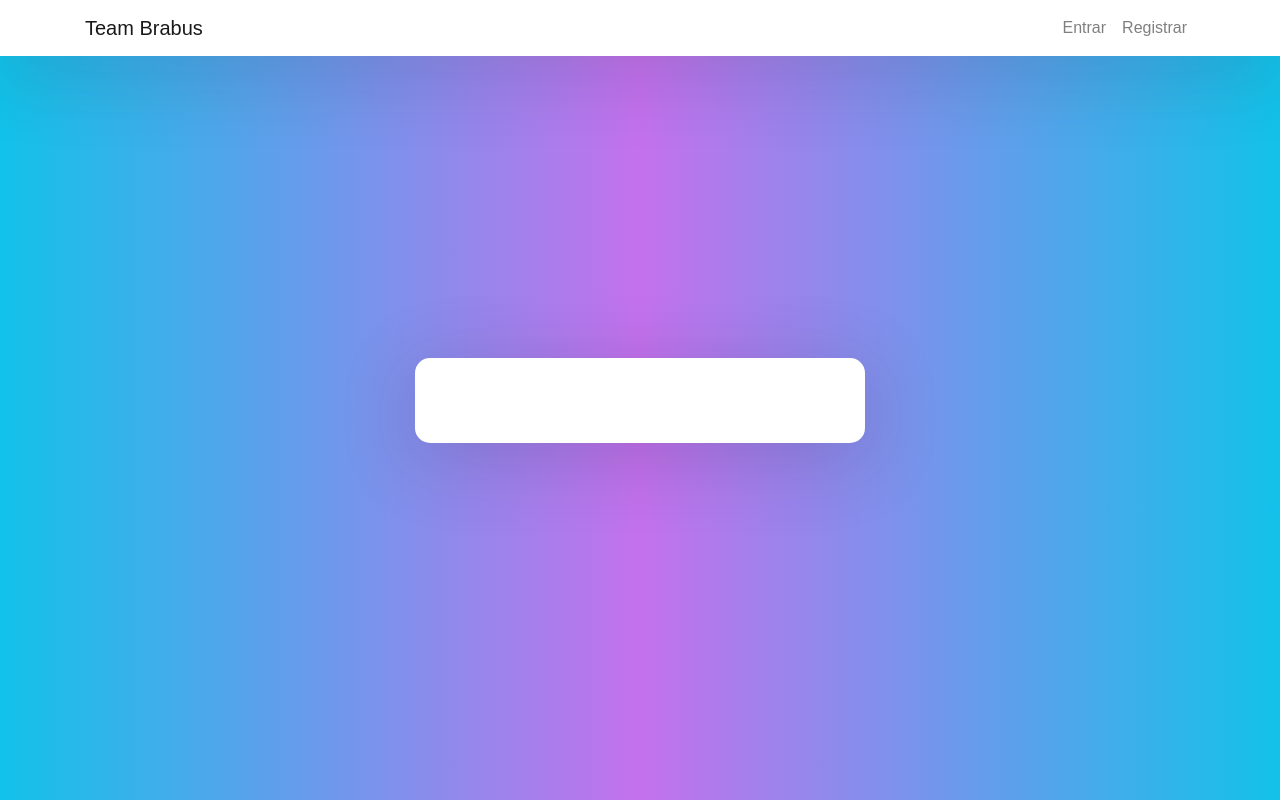
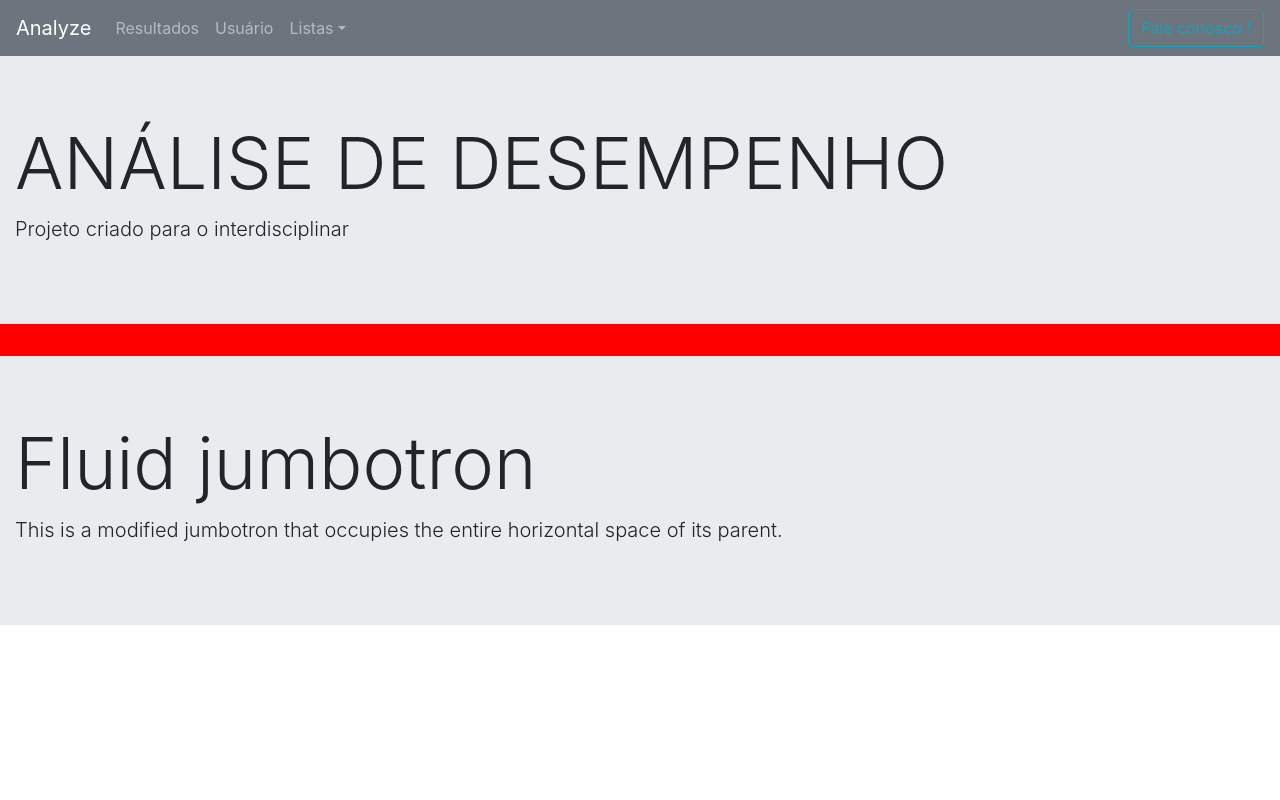
Before and after one commit to gribeiros/analiseinter, a React (Create React App) app in the folder frontend/: page /home in a window 1280 px wide. Built offline with nearby package versions, Linux system fonts and the light colour scheme.

Commit message:
Fix login

```diff
--- a/frontend/src/App.jsx
+++ b/frontend/src/App.jsx
@@ -1,39 +1,9 @@
 import React from 'react';
-import '../node_modules/bootstrap/dist/css/bootstrap.min.css';
-import { BrowserRouter as Router, Switch, Route, Link } from "react-router-dom";
-
-import Login from "./components/login.component";
-import SignUp from "./components/signup.component";
+import Routes from './routes'
 
 function App() {
-  return (<Router>
-    <div className="App">
-      <nav className="navbar navbar-expand-lg navbar-light fixed-top">
-        <div className="container">
-          <Link className="navbar-brand" to={"/sign-in"}>Team Brabus</Link>
-          <div className="collapse navbar-collapse" id="navbarTogglerDemo02">
-            <ul className="navbar-nav ml-auto">
-              <li className="nav-item">
-                <Link className="nav-link" to={"/sign-in"}>Entrar</Link>
-              </li>
-              <li className="nav-item">
-                <Link className="nav-link" to={"/sign-up"}>Registrar</Link>
-              </li>
-            </ul>
-          </div>
-        </div>
-      </nav>
-
-      <div className="outer">
-        <div className="inner">
-          <Switch>
-            <Route exact path='/' component={Login} />
-            <Route path="/sign-in" component={Login} />
-            <Route path="/sign-up" component={SignUp} />
-          </Switch>
-        </div>
-      </div>
-    </div></Router>
+  return (
+  <Routes />
   );
 }
 
--- /dev/null
+++ b/frontend/src/Pages/home/Home.css
@@ -0,0 +1,3 @@
+.Home {
+    background-color: red;
+  }
--- /dev/null
+++ b/frontend/src/Pages/home/Home.jsx
@@ -0,0 +1,24 @@
+import React from 'react'
+import Header from '../../components/Header'
+import Article from '../../components/Article'
+import Footer from '../../components/Footer'
+
+
+import { BrowserRouter as Router } from "react-router-dom";
+
+import './Home.css'
+
+function Home(props) {
+    return (
+        <Router>
+            <div className="Home">
+                <Header />
+                <Article />
+                <footer>
+                    <Footer />
+                </footer>
+            </div>
+        </Router>
+    )
+}
+export default Home
--- a/frontend/src/index.css
+++ b/frontend/src/Pages/login/Login.css
@@ -2,13 +2,16 @@
     box-sizing: border-box;
   }
 
-  body {
+  .Loginc {
+
     min-height: 100vh;
     display: flex;
+    justify-content: center;
+    padding: 250px;
     font-weight: 400;
     font-family: sans-serif;
     background: #12c2e9;  /* fallback for old browsers */
-    background: -webkit-linear-gradient(to right, #f64f59, #c471ed, #12c2e9);  /* Chrome 10-25, Safari 5.1-6 */
+    background: -webkit-linear-gradient(to right, #12c2e9, #c471ed, #12c2e9);  /* Chrome 10-25, Safari 5.1-6 */
     background: linear-gradient(to right, #12c2e9, #c471ed, #12c2e9); /* W3C, IE 10+/ Edge, Firefox 16+, Chrome 26+, Opera 12+, Safari 7+ */
 
   }
--- a/frontend/src/Pages/Login.jsx
+++ b/frontend/src/Pages/login/Login.jsx
@@ -1,16 +1,20 @@
 import React from 'react';
-import '../node_modules/bootstrap/dist/css/bootstrap.min.css';
+import '../../../node_modules/bootstrap/dist/css/bootstrap.min.css';
 import { BrowserRouter as Router, Switch, Route, Link } from "react-router-dom";
 
-import Login from "./components/login.component";
-import SignUp from "./components/signup.component";
+import Login from "../../components/login.component";
+import SignUp from "../../components/signup.component";
+
+import './Login.css';
+
 
 function Loginx() {
-  return (<Router>
-    <div className="App">
+  return (
+  <Router>
+    <div className="Loginc">
       <nav className="navbar navbar-expand-lg navbar-light fixed-top">
         <div className="container">
-          <Link className="navbar-brand" to={"/sign-in"}>Team Brabus</Link>
+          <Link className="navbar-brand">Team Brabus</Link>
           <div className="collapse navbar-collapse" id="navbarTogglerDemo02">
             <ul className="navbar-nav ml-auto">
               <li className="nav-item">
@@ -27,8 +31,7 @@ function Loginx() {
       <div className="outer">
         <div className="inner">
           <Switch>
-            <Route exact path='/' component={Login} />
-            <Route path="/sign-in" component={Login} />
+            <Route exact path='/login' component={Login} />
             <Route path="/sign-up" component={SignUp} />
           </Switch>
         </div>
--- a/frontend/src/components/Footer.jsx
+++ b/frontend/src/components/Footer.jsx
@@ -1,8 +1,16 @@
-import React from 'react'
+import React from 'react';
+import { Jumbotron, Container } from 'reactstrap';
 
 function Footer() {
     return (
-        <h4>Rodapé</h4>
+        <div>
+        <Jumbotron fluid>
+          <Container fluid>
+            <h1 className="display-3">Fluid jumbotron</h1>
+            <p className="lead">This is a modified jumbotron that occupies the entire horizontal space of its parent.</p>
+          </Container>
+        </Jumbotron>
+      </div>
     )
 }
 
--- a/frontend/src/components/Header.jsx
+++ b/frontend/src/components/Header.jsx
@@ -10,7 +10,8 @@ import {
   UncontrolledDropdown,
   DropdownToggle,
   DropdownMenu,
-  DropdownItem
+  DropdownItem,
+  Button
 } from 'reactstrap';
 
 function Header(props) {
@@ -20,7 +21,7 @@ function Header(props) {
 
   return (
     <div>
-      <Navbar color="primary" dark expand="md">
+      <Navbar color="secondary" dark expand="md">
         <NavbarBrand href="/">Analyze</NavbarBrand>
         <NavbarToggler onClick={toggle} />
         <Collapse isOpen={isOpen} navbar>
@@ -50,7 +51,7 @@ function Header(props) {
               </DropdownMenu>
             </UncontrolledDropdown>
           </Nav>
-          <NavLink href="/option/" style={{ color: 'red' }}>Fale Conosco!</NavLink>
+          <Button outline color="info">Fale conosco !</Button>{''}
         </Collapse>
       </Navbar>
     </div>
--- a/frontend/src/components/login.component.jsx
+++ b/frontend/src/components/login.component.jsx
@@ -17,10 +17,8 @@ export default class Login extends Component {
                     <input type="password" className="form-control" placeholder="senha" />
                 </div>
 
-                <button type="submit" className="btn btn-dark btn-lg btn-block">Entrar</button>
-                <p className="forgot-password text-right">
-                    Esqueci minha <a href="#">senha?</a>
-                </p>
+                <button type="submit" className="btn btn-dark btn-lg btn-block" >Entrar</button>
+
             </form>
         );
     }
--- a/frontend/src/components/signup.component.jsx
+++ b/frontend/src/components/signup.component.jsx
@@ -22,9 +22,7 @@ export default class SignUp extends Component {
                 </div>
 
                 <button type="submit" className="btn btn-dark btn-lg btn-block">Registrar</button>
-                <p className="forgot-password text-right">
-                    Já é registrado? <a href="#">Entrar</a>
-                </p>
+
             </form>
         );
     }
--- a/frontend/src/index.js
+++ b/frontend/src/index.js
@@ -1,13 +1,12 @@
 import React from "react";
 import ReactDOM from "react-dom";
-import 'bootstrap/dist/css/bootstrap.min.css';
 import App from "./App";
-import './index.css'
-import * as serviceWorker from "./serviceWorker";
+
+//import * as serviceWorker from "./serviceWorker";
 
 ReactDOM.render(
     <App />,
     document.getElementById("root")
 );
 
-serviceWorker.unregister();
+//serviceWorker.unregister();
--- a/frontend/src/routes.js
+++ b/frontend/src/routes.js
@@ -1,17 +1,16 @@
 import React from 'react';
 import { BrowserRouter, Switch, Route} from 'react-router-dom';
 
-import Login from './Pages/Login';
-import SignUp from './components/signup.component';
+import Login from './Pages/login/Login';
+import Home from './Pages/home/Home';
 
 
 function Routes(){
     return(
         <BrowserRouter>
             <Switch>
-                <Route path="/" component={Login}/>
-                <Route path="/registrar" component={SignUp}/>
-
+                <Route path="/login" component={Login}/>
+                <Route path="/home" component={Home}/>
             </Switch>
         </BrowserRouter>
     )
```
